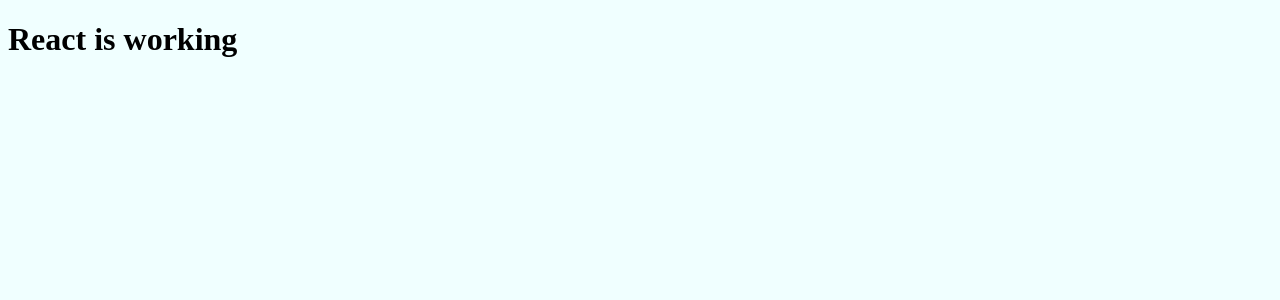
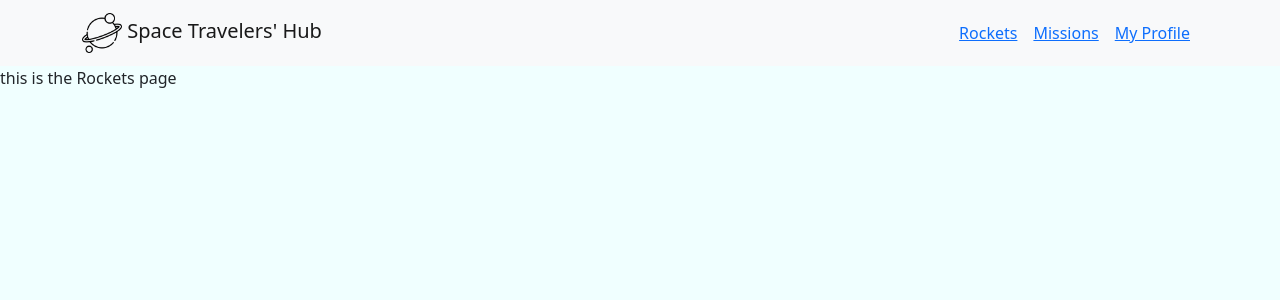
Before and after one commit to Ntare22/spacex, a React (Create React App) app: page / in a window 1280 px wide. Shown: the top 300 px of the page. Built offline with nearby package versions, Linux system fonts and the light colour scheme.

Commit message:
create navbar
add routes for the project
add the logo to the navbar

```diff
--- a/src/App.js
+++ b/src/App.js
@@ -1,12 +1,29 @@
+import { BrowserRouter, Route, Routes } from 'react-router-dom';
+import Missions from './components/Missions';
+import NavComponent from './components/NavComponent';
+import Profile from './components/Profile';
+import Rockets from './components/Rockets';
+
 const App = () => {
-  const text = 'React is working';
-  const Component = () => <h1>{text}</h1>;
+  const NotMatch = () => (
+    <>
+      <div>
+        No Match Found for the page
+      </div>
+    </>
+  );
 
   return (
     <>
-      <div>
-        <Component />
-      </div>
+      <BrowserRouter>
+        <NavComponent />
+        <Routes>
+          <Route path="/" element={<Rockets />} />
+          <Route path="/missions" element={<Missions />} />
+          <Route path="/profile" element={<Profile />} />
+          <Route path="*" element={<NotMatch />} />
+        </Routes>
+      </BrowserRouter>
     </>
   );
 };
--- /dev/null
+++ b/src/components/Missions.js
@@ -0,0 +1,9 @@
+import React from 'react';
+
+const Missions = () => (
+  <div>
+    This is the Missions page
+  </div>
+);
+
+export default Missions;
--- /dev/null
+++ b/src/components/NavComponent.js
@@ -0,0 +1,31 @@
+import React from 'react';
+import { Navbar, Nav, Container } from 'react-bootstrap';
+import { Link } from 'react-router-dom';
+import Logo from '../assets/planet.png';
+
+const NavComponent = () => (
+  <div>
+    <Navbar bg="light" variant="light">
+      <Container>
+        <Navbar.Brand href="#home">
+          <img src={Logo} alt="Planet Logo" height="40" />
+          {' '}
+          Space Travelers&apos; Hub
+        </Navbar.Brand>
+        <Nav className="align-item-right">
+          <Nav.Link>
+            <Link to="/">Rockets</Link>
+          </Nav.Link>
+          <Nav.Link>
+            <Link to="/missions">Missions</Link>
+          </Nav.Link>
+          <Nav.Link>
+            <Link to="/profile">My Profile</Link>
+          </Nav.Link>
+        </Nav>
+      </Container>
+    </Navbar>
+  </div>
+);
+
+export default NavComponent;
--- /dev/null
+++ b/src/components/Profile.js
@@ -0,0 +1,9 @@
+import React from 'react';
+
+const Profile = () => (
+  <div>
+    this is the profile page
+  </div>
+);
+
+export default Profile;
--- /dev/null
+++ b/src/components/Rockets.js
@@ -0,0 +1,9 @@
+import React from 'react';
+
+const Rockets = () => (
+  <div>
+    this is the Rockets page
+  </div>
+);
+
+export default Rockets;
--- a/src/styles/app.scss
+++ b/src/styles/app.scss
@@ -1,5 +1,6 @@
 @import url(./missions.scss);
 @import url(./rockets.scss);
+@import "~bootstrap/scss/bootstrap";
 
 * {
   body {
```
Also changed, not shown: src/assets/planet.png (added), 1 other file (tests, documents, lock files or other folders).
